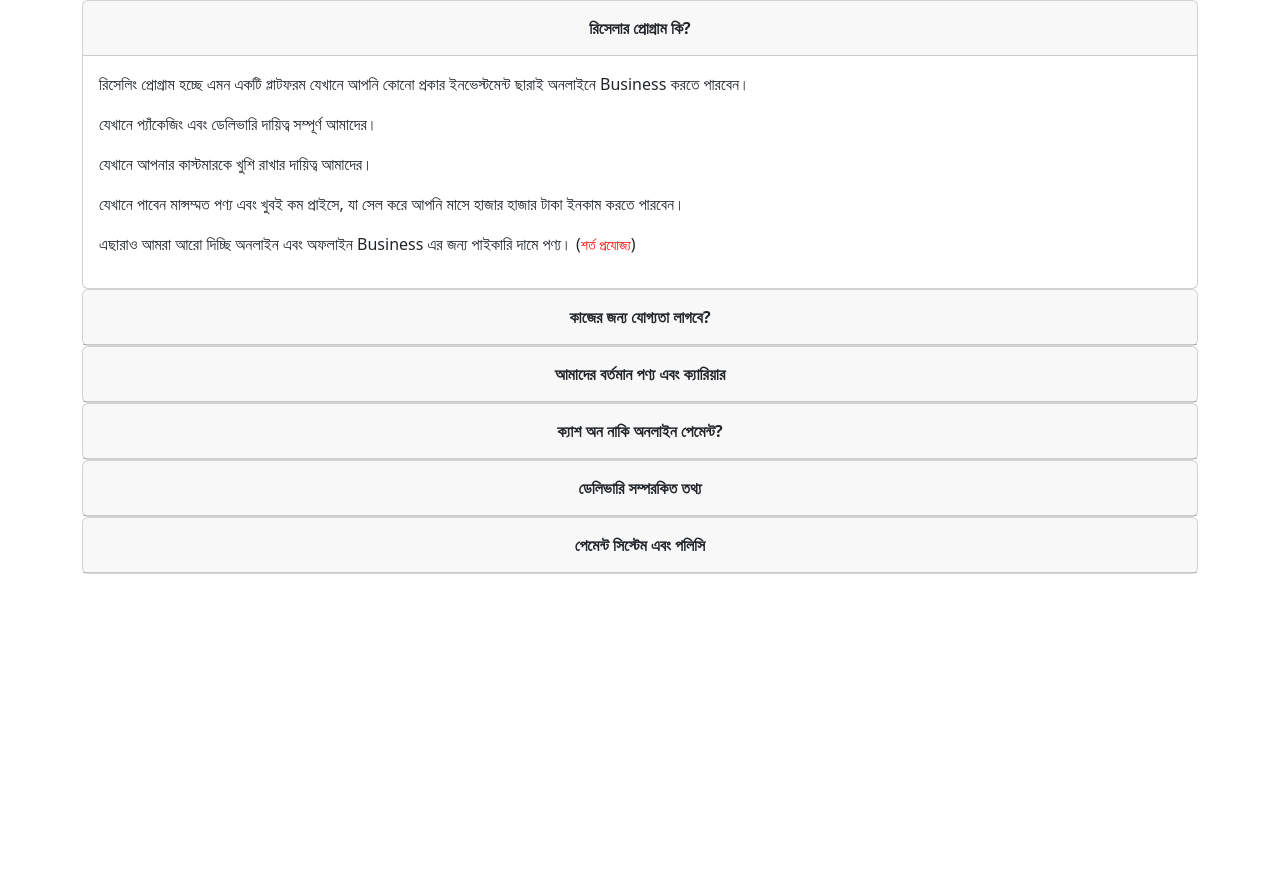
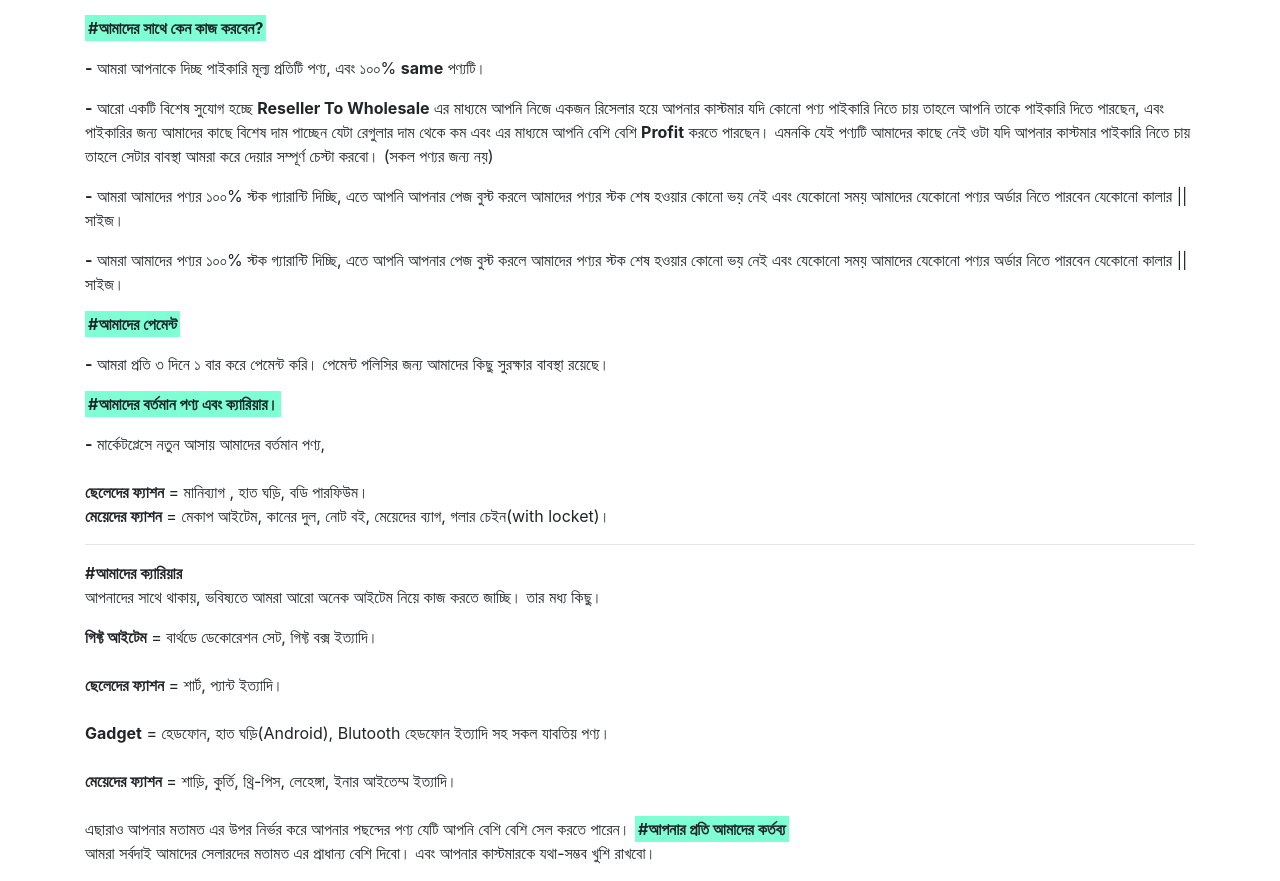
Before and after one commit to ahmedtasin1470/Reseller-Program, a plain HTML site: page index.html in a window 1280 px wide. Before the commit the page ends 800 px from the top, so only its background shows below. Drawn offline with nearby package versions, Linux system fonts and the light colour scheme.

Commit message:
Update index.html

```diff
--- a/index.html
+++ b/index.html
@@ -17,117 +17,51 @@
 </head>
 <body>
 
-    <div class="container">
-        <div id="accordion">
-            <div class="card">
-              <div class="card-header" id="headingOne">
-                <h5 class="mb-0">
-                  <button class="btn" data-bs-toggle="collapse" data-bs-target="#collapseOne" aria-expanded="true" aria-controls="collapseOne">
-                    <b class="underline">রিসেলার প্রোগ্রাম কি?</b>
-                  </button>
-                </h5>
-              </div>
+    <style>
+    b.whay{
+    background: aquamarine;
+    padding: 3px;
+}
+    </style>
+    <div class="container mt-3">
 
-              <div id="collapseOne" class="collapse show" aria-labelledby="headingOne" data-bs-parent="#accordion">
-                <div class="card-body">
-                  <p>রিসেলিং প্রোগ্রাম হচ্ছে এমন একটি প্লাটফরম যেখানে আপনি কোনো প্রকার ইনভেস্টমেন্ট ছারাই অনলাইনে Business করতে পারবেন।</p>
-                  <p>যেখানে প্যাঁকেজিং এবং ডেলিভারি দায়িত্ব সম্পূর্ণ আমাদের।</p>
-                  <p>যেখানে আপনার কাস্টমারকে খুশি রাখার দায়িত্ব আমাদের।</p>
-                  <p>যেখানে পাবেন মান্সম্মত পণ্য এবং খুবই কম প্রাইসে, যা সেল করে আপনি মাসে হাজার হাজার টাকা ইনকাম করতে পারবেন।</p>
-                  <p>এছারাও আমরা আরো দিচ্ছি অনলাইন এবং অফলাইন Business এর জন্য পাইকারি দামে পণ্য। (<small class="red">শর্ত প্রযোজ্য</small>)</p>
-                </div>
-              </div>
-            </div>
-            <div class="card">
-              <div class="card-header" id="headingTwo">
-                <h5 class="mb-0">
-                  <button class="btn collapsed" data-bs-toggle="collapse" data-bs-target="#collapseTwo" aria-expanded="false" aria-controls="collapseTwo">
-                    <b class="underline">কাজের জন্য যোগ্যতা লাগবে?</b>
-                  </button>
-                </h5>
-              </div>
-              <div id="collapseTwo" class="collapse" aria-labelledby="headingTwo" data-bs-parent="#accordion">
-                <div class="card-body">
-                    <p>না!!</p><p>আমাদের সাথে কাজ করতে কোনো যোগ্যতা লাগবে না।
-                        তবে আমরা সর্বদাই চেষ্টা করবো নতুন নতুন কিছু আপনাকে অফার করতে।
-                    </p>
-                    <p>এছারাও থাকছে প্রতিমাসে সেলার কন্টেস্ট, যেখানে আপনি সবথেকে বেশি সেল করে জিতে নিতে প্রাইজ-মানি।</p>
-                </div>
-              </div>
-            </div>
-            <div class="card">
-    <div class="card-header" id="headingT">
-      <h5 class="mb-0">
-        <button class="btn collapsed" data-bs-toggle="collapse" data-bs-target="#collapseT" aria-expanded="false" aria-controls="collapseTwo">
-          <b class="underline">আমাদের বর্তমান পণ্য এবং ক্যারিয়ার</b>
-        </button>
-      </h5>
-    </div>
-    <div id="collapseT" class="collapse" aria-labelledby="headingT" data-bs-parent="#accordion">
-      <div class="card-body">
-          <p>আপাতত আমরা শুধু jewellery || Men's Style || Gadget's ইত্যাদি নিয়ে কাজ করছি।
-              <p> আপনাদের পাসে থাকা এবং সাপোর্ট এ আগামিতে আমরা সকল ধরনের পণ্য নিয়ে আসছি, যেমন - Dress || Fashion || Baby's item || Beuty's ইত্যাদি।</p>
-              <p>আরো বিশেষ কিছু আইটেম যেমন - Gift Item || Birthday Decoration Set || Surprise Gift  ইত্যাদি।</p>
-          </p>
-          <p>আর হ্যাঁ, আপনার আপনার সেলিং পারফমেন্স এর অপর নির্ভর করে আপনার প্রিও পণ্যটির(best selling) ষ্টক তো থাকবে আনলিমিটেড।</p>
-          <p>এছারাও আমরা আপনাকে এগুলো দিছি খুবই কম মূল্য যাতে আপনার সেল এবং প্রফিট হয় অধিক।</p>
-      </div>
-    </div>
-  </div>
-            <div class="card">
-    <div class="card-header" id="headingThree">
-      <h5 class="mb-0">
-        <button class="btn collapsed" data-bs-toggle="collapse" data-bs-target="#collapseThree" aria-expanded="false" aria-controls="collapseThree">
-           <b class="underline">ক্যাশ অন নাকি অনলাইন পেমেন্ট?</b>
-        </button>
-      </h5>
-    </div>
-    <div id="collapseThree" class="collapse" aria-labelledby="headingThree" data-bs-parent="#accordion">
-      <div class="card-body">
-        <p>আমরা দিচ্ছি ঢাকা সিটির মধ্য ক্যাশ অন ডেলিভারির সুবিধা, এবং ঢাকার বাইরে ডেলিভারি চার্জ অনলাইন পেমেন্ট এর মাধ্যমে <b>(শুধু ডেলিভারি চার্জ)</b></p>
-        <p>ঢাকার বাইরে কেন Advance Payment?🤔</p>
-        <p>এর কারন হচ্ছে, অনেক সময় অনেক ফেক কাস্টমার ভুল তথ্য দিয়ে দেলিভারির জন্য আবেদন করে থাকে, এতে আপনার ক্ষতি এবং আমাদের ও ক্ষতি।</p>
-        <p>এতে দেখা যায় আমাদের পণ্যর বক্সটি ড্যামেজ হয়ে যায় যেটা পরবর্তীতে কোনো কাস্টমারকে পার্সেল করলে কমপ্লেইন আসার সম্ভাবনা থাকবে।</p>
-      </div>
-    </div>
-  </div>
-            <div class="card">
-              <div class="card-header" id="heading4">
-                <h5 class="mb-0">
-                  <button class="btn collapsed" data-bs-toggle="collapse" data-bs-target="#collapse4" aria-expanded="false" aria-controls="collapse4">
-                     <b class="underline">ডেলিভারি সম্পরকিত তথ্য</b>
-                  </button>
-                </h5>
-              </div>
-              <div id="collapse4" class="collapse" aria-labelledby="heading4" data-bs-parent="#accordion">
-                <div class="card-body">
-                  <b>ডেলিভারি চার্জ ও সময় :</b>
-                  <p>ঢাকা সিটি মধ্য = ৬০ টাকা <b>সময় মিনিমাম ২৪ ঘণ্টা মেক্সিমাম ২ দিন</b></p>
-                  <p>ঢাকা সিটির বাইরে = ১৩০ টাকা <b>সময় ৩ দিন</b></p>
+        <div class="main">
+            <b class="whay">#আমাদের সাথে কেন কাজ করবেন?</b>
+            <p class="mt-3"><b>-</b> আমরা আপনাকে দিচ্ছ পাইকারি মূল্য প্রতিটি পণ্য, এবং ১০০% <b>same</b> পণ্যটি।</p>
+            <p class="mt-2"><b>-</b> আরো একটি বিশেষ সুযোগ হচ্ছে <b>Reseller To Wholesale</b> এর মাধ্যমে আপনি নিজে একজন রিসেলার হয়ে আপনার কাস্টমার যদি কোনো পণ্য পাইকারি নিতে চায় তাহলে আপনি তাকে পাইকারি দিতে পারছেন, এবং পাইকারির জন্য আমাদের কাছে বিশেষ দাম পাচ্ছেন যেটা রেগুলার দাম থেকে কম এবং এর মাধ্যমে আপনি বেশি বেশি <b>Profit</b> করতে পারছেন।
+            এমনকি যেই পণ্যটি আমাদের কাছে নেই ওটা যদি আপনার কাস্টমার পাইকারি নিতে চায় তাহলে সেটার বাবস্থা আমরা করে দেয়ার সম্পূর্ণ চেস্টা করবো। (সকল পণ্যর জন্য নয়)</p>
+            <p class="mt-2"><b>-</b> আমরা আমাদের পণ্যর ১০০% স্টক গ্যারান্টি দিচ্ছি, এতে আপনি আপনার পেজ বুস্ট করলে আমাদের পণ্যর স্টক শেষ হওয়ার কোনো ভয় নেই এবং যেকোনো সময় আমাদের যেকোনো পণ্যর অর্ডার নিতে পারবেন যেকোনো কালার || সাইজ।</p>
+            <p class="mt-2"><b>-</b> আমরা আমাদের পণ্যর ১০০% স্টক গ্যারান্টি দিচ্ছি, এতে আপনি আপনার পেজ বুস্ট করলে আমাদের পণ্যর স্টক শেষ হওয়ার কোনো ভয় নেই এবং যেকোনো সময় আমাদের যেকোনো পণ্যর অর্ডার নিতে পারবেন যেকোনো কালার || সাইজ।</p>
 
-                  <b class="d-block">এড়িয়া চার্ট</b>
-                  শীঘ্রই আসছে...
-                </div>
-              </div>
-            </div>
-            <div class="card">
-              <div class="card-header" id="heading5">
-                <h5 class="mb-0">
-                  <button class="btn collapsed" data-bs-toggle="collapse" data-bs-target="#collapse5" aria-expanded="false" aria-controls="collapse5">
-                     <b class="underline">পেমেন্ট সিস্টেম এবং পলিসি</b>
-                  </button>
-                </h5>
-              </div>
-              <div id="collapse5" class="collapse" aria-labelledby="heading5" data-bs-parent="#accordion">
-                <div class="card-body">
-                    <p>ঢাকার বাইরে অথবা ভেতরে আপনার পার্সেল ফেরত অথবা বিনা কারনে রিটার্ন আসলে ডেলিভারি চার্জ আপনার থেকে কাটা হবে। <b>এক্ষেত্রে</b> ঢাকা সিটি ৭০ টাকা এবং ঢাকা সিটির বাইরে ১৫৫ টাকা কাটা হবে।</p>
-                  <p>আমরা আপনাকে প্রতি মাসে ৪ বার মানে সপ্তায় ১ বার পেমেন্ট করবো।</p>
-                    <p>পেমেন্ট Security এর ক্ষেত্রে আপনার Registion করার পর সেলার কোড ছাড়া জরুরি প্রজনে পেমেন্ট করা হবে না।</p>
-                    <p>একাধিক Deactivate থাকলে আপনার Registion বাতিল করা হবে। কোনো প্রকার অশালীন ভাষা ব্যাবহার করলে বিনা নোটিশ Registion বাতিল করা হবে।</p>
-                </div>
-              </div>
-            </div>
-          </div>
+            <b class="whay">#আমাদের পেমেন্ট</b>
+            <p class="mt-3"><b>-</b> আমরা প্রতি ৩ দিনে ১ বার করে পেমেন্ট করি। পেমেন্ট পলিসির জন্য আমাদের কিছু সুরক্ষার বাবস্থা রয়েছে।</p>
+
+
+
+            <b class="whay">#আমাদের বর্তমান পণ্য এবং ক্যারিয়ার।</b>
+            <p class="mt-3"><b>-</b> মার্কেটপ্লেসে নতুন আসায় আমাদের বর্তমান পণ্য, <br> <br> <b>ছেলেদের ফ্যাশন</b> = মানিব্যাগ , হাত ঘড়ি, বডি পারফিউম।
+
+                <br><b>মেয়েদের ফ্যাশন</b> = মেকাপ আইটেম, কানের দুল, নোট বই, মেয়েদের ব্যাগ, গলার চেইন(with locket)।
+            </p>
+            <hr>
+            <b>#আমাদের ক্যারিয়ার</b>
+            <p>আপনাদের সাথে থাকায়, ভবিষ্যতে আমরা আরো অনেক আইটেম নিয়ে কাজ করতে জাচ্ছি। তার মধ্য কিছু।</p>
+
+            <b>গিফ্ট আইটেম</b> = বার্থডে ডেকোরেশন সেট, গিফ্ট বক্স ইত্যাদি।
+            <br><br>
+            <b>ছেলেদের ফ্যাশন</b> = শার্ট, প্যান্ট ইত্যাদি।
+            <br><br>
+            <b>Gadget</b> = হেডফোন, হাত ঘড়ি(Android), Blutooth হেডফোন ইত্যাদি সহ সকল যাবতিয় পণ্য।
+            <br><br>
+            <b>মেয়েদের ফ্যাশন</b> = শাড়ি, কুর্তি, থ্রি-পিস, লেহেঙ্গা, ইনার আইতেম্ম ইত্যাদি।
+
+            <br><br>
+            এছারাও আপনার মতামত এর উপর নির্ভর করে আপনার পছন্দের পণ্য যেটি আপনি বেশি বেশি সেল করতে পারেন।
+
+            <b class="whay">#আপনার প্রতি আমাদের কর্তব্য</b>
+            <p>আমরা সর্বদাই আমাদের সেলারদের মতামত এর প্রাধান্য বেশি দিবো। এবং আপনার কাস্টমারকে যথা-সম্ভব খুশি রাখবো।</p>
+        </div>
+
     </div>
     <script src="js/jquery-3.6.0.js"></script>
 </body>
```
